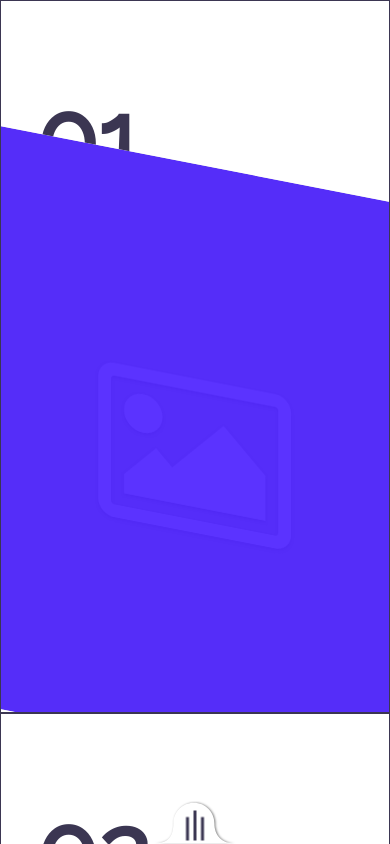
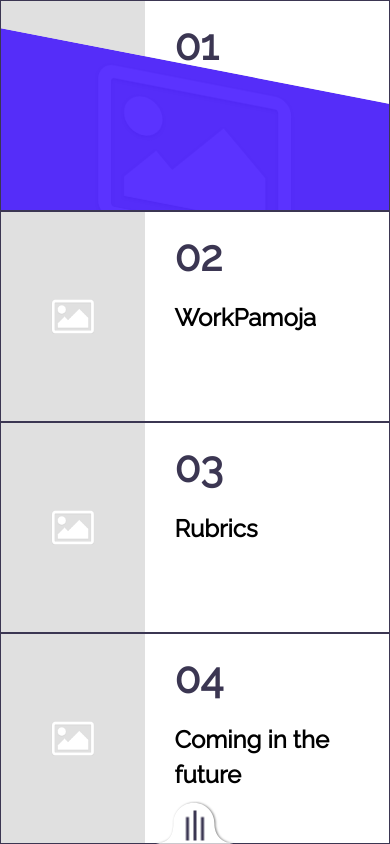
Before and after one commit to MatthijsHoek/Portfolio, a React app: page /projects in a window 390 px wide. Shown: the top 844 px of the page. Built offline with nearby package versions, Linux system fonts and the light colour scheme.

Commit message:
Fixed sidebar

```diff
--- a/src/components/parallel/index.js
+++ b/src/components/parallel/index.js
@@ -5,9 +5,9 @@
     render () {
         return (
             <>
-                <div class={`parallel ${this.props.parallelClass}`}>
-                    <p class="parallel__title">{this.props.parallelTitle}</p>
-                    <p class="parallel__text">{this.props.parallelText}</p>
+                <div className={`parallel ${this.props.parallelClass}`}>
+                    <p className="parallel__title">{this.props.parallelTitle}</p>
+                    <p className="parallel__text">{this.props.parallelText}</p>
                 </div>
             </>
         )
--- a/src/components/sidebar/index.js
+++ b/src/components/sidebar/index.js
@@ -37,8 +37,6 @@
                 screenWidth: false
             })
         }
-
-        console.log(size, this.state.screenWidth);
     }
 
     Open = () => {
@@ -112,6 +110,9 @@
     }
 
     ItemHoverOn = (e) => {
+        const element = document.querySelector('.sidebar-items');
+
+        if (element.classList.contains('sidebar-items--display')) {
             const item = e.target;
 
             item.children[0].classList.add('item-hovered');
@@ -120,13 +121,17 @@
                 item.children[1].classList.add('sidebar-items__text--white');
             }, 1000);
         }
+    }
 
     ItemHoverOff = (e) => {
+        const element = document.querySelector('.sidebar-items');
+
+        if (element.classList.contains('sidebar-items--display')) {
             const item = e.target;
 
             item.children[0].classList.remove('item-hovered');
             item.children[1].classList.remove('sidebar-items__text--white');
-        // clearTimeout(c);
+        }
     }
 
     render() {
@@ -188,7 +193,7 @@
                                 </div>
 
                                 <div className={this.state.sidebarItemsDisplay === false ? "sidebar-items" : "sidebar-items sidebar-items--display"}>
-                                    <div className={"sidebar-items-container"}>
+                                    <div className="sidebar-items-container">
                                         <Link to="/">
                                             <div className="sidebar-items-home item" onMouseEnter={this.ItemHoverOn} onMouseLeave={this.ItemHoverOff}>
                                                 <span className="sidebar-items__stripe sidebar-items__stripe--blue" />
--- a/src/components/sidebar/sidebar.scss
+++ b/src/components/sidebar/sidebar.scss
@@ -5,7 +5,8 @@
     display: flex;
     flex-direction: column;
     height: 100vh;
-    width: 85px;
+    width: 82px;
+    min-width: 82px;
     transition: 1s;
     position: sticky;
     top: 0;
@@ -21,11 +22,13 @@
     }
 
     &--expand {
-        width: 100px;
+        width: 90px;
+        min-width: 90px;
     }
 
     &--full {
-        width: 500px;
+        width: 330px;
+        min-width: 330px;
     }
 
     ////////////////////////////// Containers
--- a/src/pages/home/home.scss
+++ b/src/pages/home/home.scss
@@ -93,12 +93,16 @@
 
             &__text {
                 transition: 1s;
-                font-size: 88px;
+                font-size: 82px;
             }
         }
 
         &-name, &-role {
             margin: 10px 0 10px 5%;
+        }
+
+        &-name {
+            width: 59%;
 
             &__text {
                 transition: 1s;
@@ -106,12 +110,13 @@
             }
         }
 
-        &-name {
-            width: 52%;
-        }
+        &-role {
+            width: 91%;
 
-        &-role {
-            width: 87%;
+            &__text {
+                transition: 1s;
+                font-size: 30px;
+            }
         }
     }
 }
--- a/src/pages/projects/index.js
+++ b/src/pages/projects/index.js
@@ -4,9 +4,32 @@
 import IMG from '../../assets/images/placeholder.png';
 
 export default class Projects extends Component {
+    constructor (props) {
+        super(props);
+
+        this.state = {
+            screenWidth: false
+        };
+    }
+    componentDidMount () {
+        let size = window.innerWidth;
+
+        if (size <= 1095) {
+            this.setState({
+                screenWidth: true
+            })
+        } else {
+            this.setState({
+                screenWidth: false
+            })
+        }
+    }
+
     render() {
         return (
             <section className="project-container">
+                {this.state.screenWidth === false ? (
+                    <>
                         <div className="project project--first">
                             <p className="project__number">01</p>
                             <img src={IMG} className="project__image" alt="" />
@@ -64,6 +87,72 @@
                                 <div className="project-cover project-cover--fourth" />
                             </div>
                         </div>
+                    </>
+                ) : (
+                    <>
+                        <div className="project project--first">
+                            <img src={IMG} className="project__image" alt="" />
+                            <div className="project--column">
+                                <p className="project__number">01</p>
+                                <p className="project__title">Old Dance School Admin</p>
+                                <Link to={{
+                                    pathname: '/details',
+                                    numberProp: 1
+                                }}>
+                                    <div className="project-cover__image project-cover__image--first">
+                                        <div className="project-cover project-cover--first" />
+                                    </div>
+                                </Link>
+                            </div>
+                        </div>
+
+                        <div className="project">
+                            <img src={IMG} className="project__image" alt="" />
+                            <div className="project--column">
+                                <p className="project__number">02</p>
+                                <p className="project__title">WorkPamoja</p>
+
+                                <Link to={{
+                                    pathname: '/details',
+                                    numberProp: 2
+                                }}>
+                                    <div className="project-cover__image project-cover__image--second">
+                                        <div className="project-cover project-cover--second" />
+                                    </div>
+                                </Link>
+                            </div>
+                        </div>
+
+                        <div className="project">
+                            <img src={IMG} className="project__image" alt="" />
+                            <div className="project--column">
+                                <p className="project__number">03</p>
+                                <p className="project__title">Rubrics</p>
+
+                                <Link to={{
+                                    pathname: '/details',
+                                    numberProp: 3
+                                }}>
+                                    <div className="project-cover__image project-cover__image--third">
+                                        <div className="project-cover project-cover--third" />
+                                    </div>
+                                </Link>
+                            </div>
+                        </div>
+
+                        <div className="project">
+                            <img src={IMG} className="project__image" alt="" />
+                            <div className="project--column">
+                                <p className="project__number">04</p>
+                                <p className="project__title">Coming in the future</p>
+
+                                <div className="project-cover__image project-cover__image--fourth">
+                                    <div className="project-cover project-cover--fourth" />
+                                </div>
+                            </div>
+                        </div>
+                    </>
+                )}
             </section>
         )
     }
--- a/src/pages/projects/projects.scss
+++ b/src/pages/projects/projects.scss
@@ -67,9 +67,9 @@
             z-index: 5;
             position: absolute;
             left: 0;
-            bottom: -35px;
+            bottom: -40px;
             overflow: hidden;
-            @include Size (82%, 100%);
+            @include Size (88%, 100%);
             transform: skewY(11deg);
 
             &--first, &--second, &--third, &--fourth {
@@ -82,10 +82,36 @@
     }
 }
 
-@include Mobile {
+@include Tablet {
     .project {
+        display: flex;
+        padding: 0;
+        height: 25%;
+
+        &--column {
+            display: flex;
+            flex-direction: column;
+            padding-left: 30px;
+        }
+
         &-container {
             flex-direction: column;
+            height: 100vh;
+        }
+
+        &__image {
+            width: 37%;
+            object-fit: cover;
+        }
+
+        &__number {
+            margin: 20px 0;
+            font-size: 42px;
+        }
+
+        &__title {
+            font-size: 24px;
+            margin: 0 0 20px 0;
         }
     }
 }
```
Lines whose indentation alone changed are shown as unchanged.
